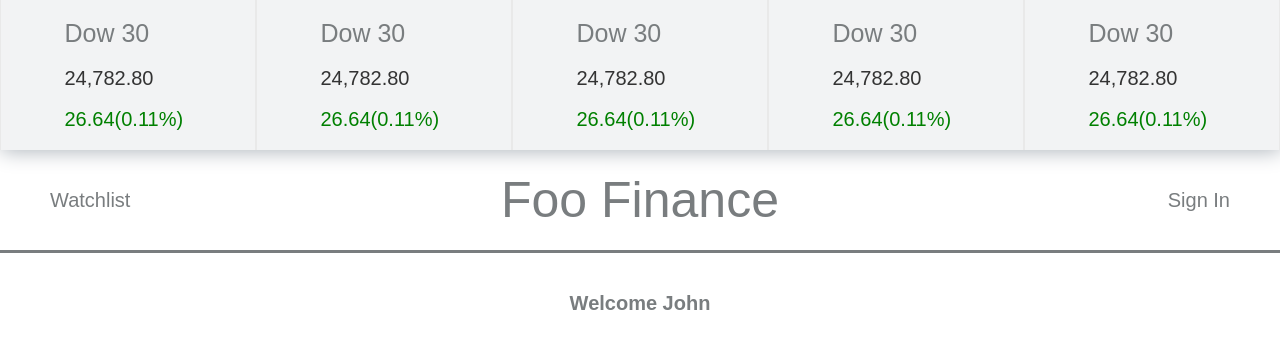
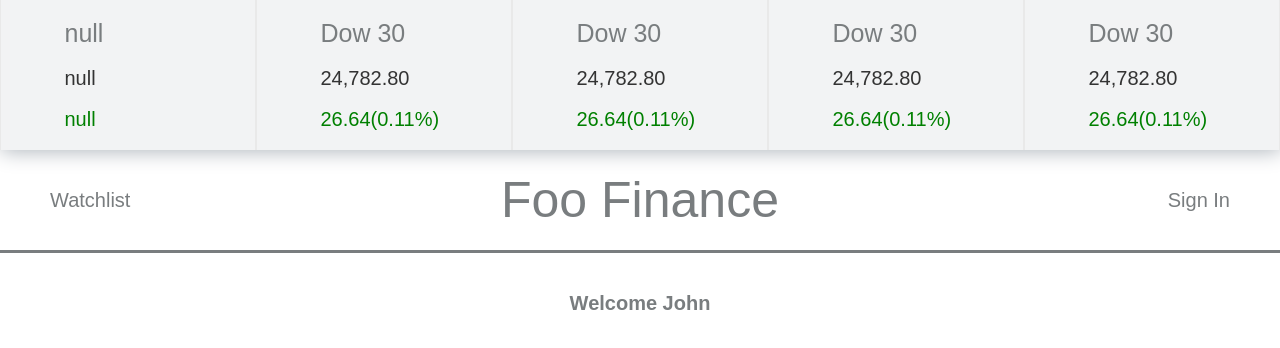
Before and after one commit to Amjad-H-Ali/Stock_Watchlist_React, a React (Create React App) app: page / in a window 1280 px wide. Shown: the top 348 px of the page. Built offline with nearby package versions, Linux system fonts and the light colour scheme; no server answers; the HTML template or start-up script is replaced by a standard one.

Commit message:
Queried API for FAANG stocks to display in header

```diff
--- a/src/App.js
+++ b/src/App.js
@@ -2,14 +2,41 @@ import React, { Component } from 'react';
 import './App.css';
 
 class App extends Component {
+  constructor() {
+    super();
+    this.state = {
+      FAANG: []
+    };
+  }
+  componentDidMount () {
+    const tickersFAANG = ['FB', 'AMZN', 'AAPL', 'NFLX', 'GOOG'];
+
+    tickersFAANG.forEach(ticker => this.getFAANG(ticker));
+
+  }
+
+  getFAANG = async (ticker) => {
+    const FAANGJSON = await fetch(`https://api.iextrading.com/1.0/stock/${ticker}/book`);
+
+    const {quote:{symbol, latestPrice, change, changePercent}} = await FAANGJSON.json();
+
+    const stock = { symbol:symbol, latestPrice:latestPrice, change:change, changePercent:changePercent};
+
+    const {state:{FAANG}} = this;
+
+    this.setState({FAANG:[...FAANG, stock]});
+
+  }
+
+
   render() {
     return (
       <div className="App">
         <header className="indices-header">
           <div className="index-container">
-            <div className="index-title">Dow 30</div>
-            <div className="index-price">24,782.80</div>
-            <div className="index-percentage">26.64(0.11%)</div>
+            <div className="index-title">{this.state.FAANG.length > 0 ? this.state.FAANG[0].symbol : 'null' }</div>
+            <div className="index-price">{this.state.FAANG.length > 0 ? this.state.FAANG[0].latestPrice : 'null' }</div>
+            <div className="index-percentage">{this.state.FAANG.length > 0 ? this.state.FAANG[0].change : 'null' }</div>
           </div>
           <div className="index-container">
             <div className="index-title">Dow 30</div>
```
Also changed, not shown: src/App.css (line endings or trailing spaces).
